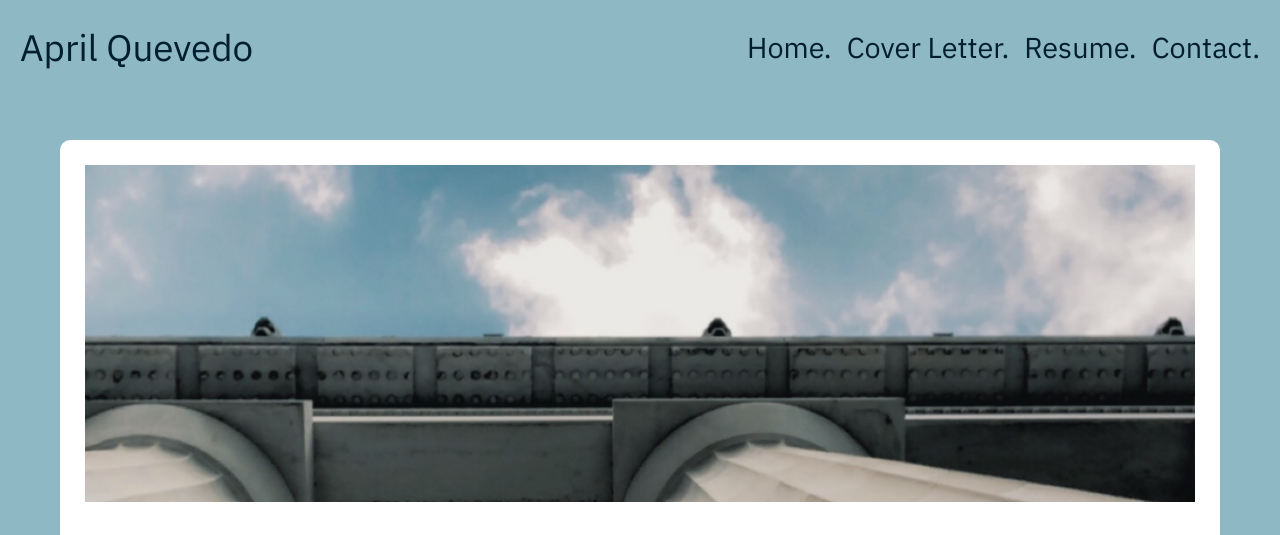
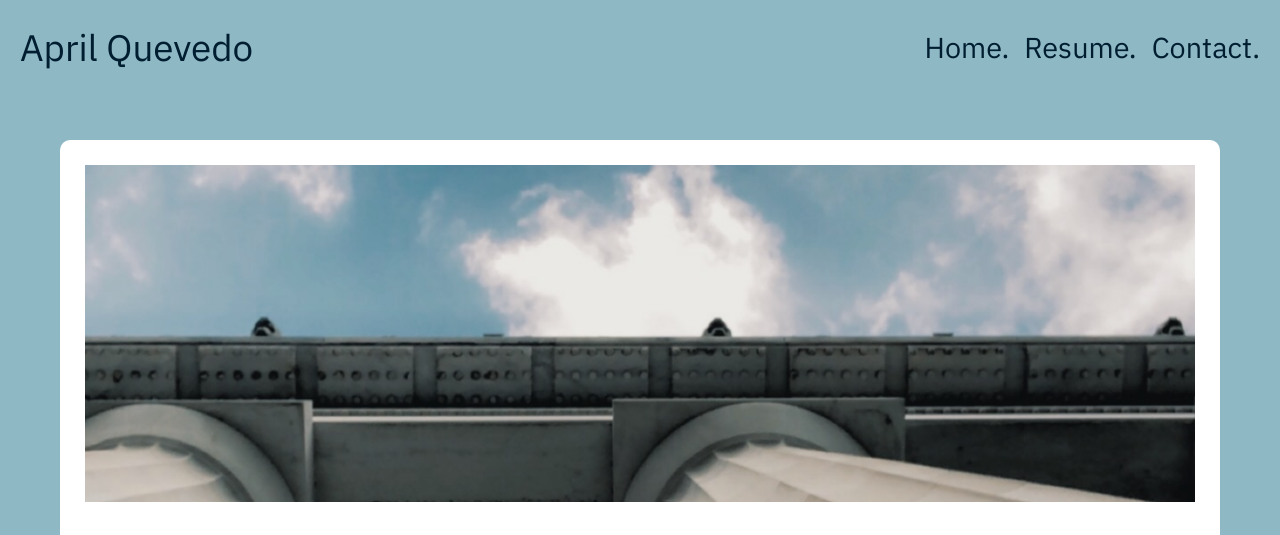
Before and after one commit to aprilqueved0/aprilqueved0.github.io, a plain HTML site: page print/index.html in a window 1280 px wide. Shown: the top 535 px of the page. Drawn offline with nearby package versions, Linux system fonts and the light colour scheme.

Commit message:
Update index.html

```diff
--- a/print/index.html
+++ b/print/index.html
@@ -32,7 +32,7 @@
                 <!--<a href="/print/">Print.</a> -->
                 <!--<a href="/photo/">Photo.</a> -->
                 <!--<a href="#applications">Applications.</a> -->
-                <a href="/cover/">Cover Letter.</a>
+                <!--<a href="/cover/">Cover Letter.</a>-->
                 <a href="/resume/">Resume.</a>
                 <a href="/contact/">Contact.</a>
             </nav>
```
